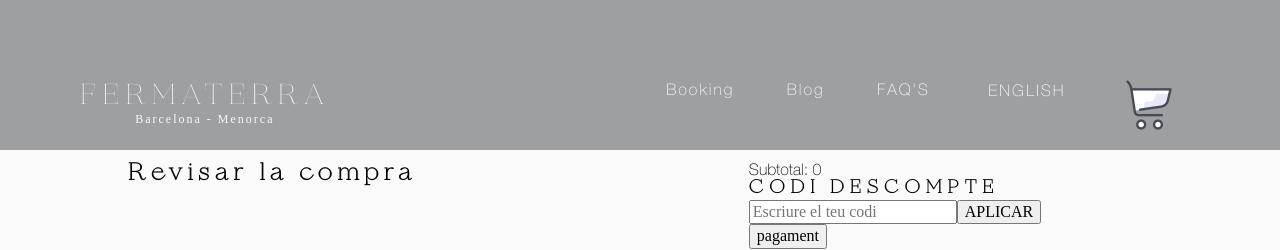
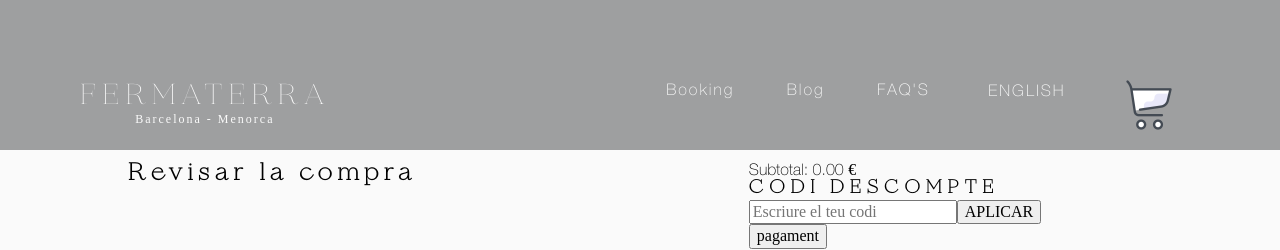
Before and after one commit to Fermaterra/Fermaterra, a Next.js app in the folder frontend/: page /cart in a window 1280 px wide. Shown: the top 250 px of the page. Built offline with nearby package versions, Linux system fonts and the light colour scheme.

Commit message:
Format subtotal amount

```diff
--- a/frontend/pages/cart.js
+++ b/frontend/pages/cart.js
@@ -9,7 +9,7 @@ export default function CartView({ cart, setCart }) {
     setTtotal(cart?.reduce((
       previousTotal,
       nextItem
-    ) => previousTotal + nextItem.subTotal, 0));
+    ) => previousTotal + nextItem.subTotal, 0).toFixed(2));
   }, [cart]);
   return (
     <Layout cart={cart} title="Cart">
@@ -26,13 +26,13 @@ export default function CartView({ cart, setCart }) {
           ))}
         </section>
         <section className={styles.cart_payment}>
-          <p>{`Subtotal: ${total}`}</p>
+          <p>{`Subtotal: ${total} €`}</p>
           <h3>CODI DESCOMPTE</h3>
           <form>
             <input type="text" placeholder="Escriure el teu codi" />
             <input type="submit" value="APLICAR" />
           </form>
-          <input type="button" value="pagament" />
+          <input type="button" value="pagament" className={styles.payment_button} />
         </section>
 
       </main>
```
